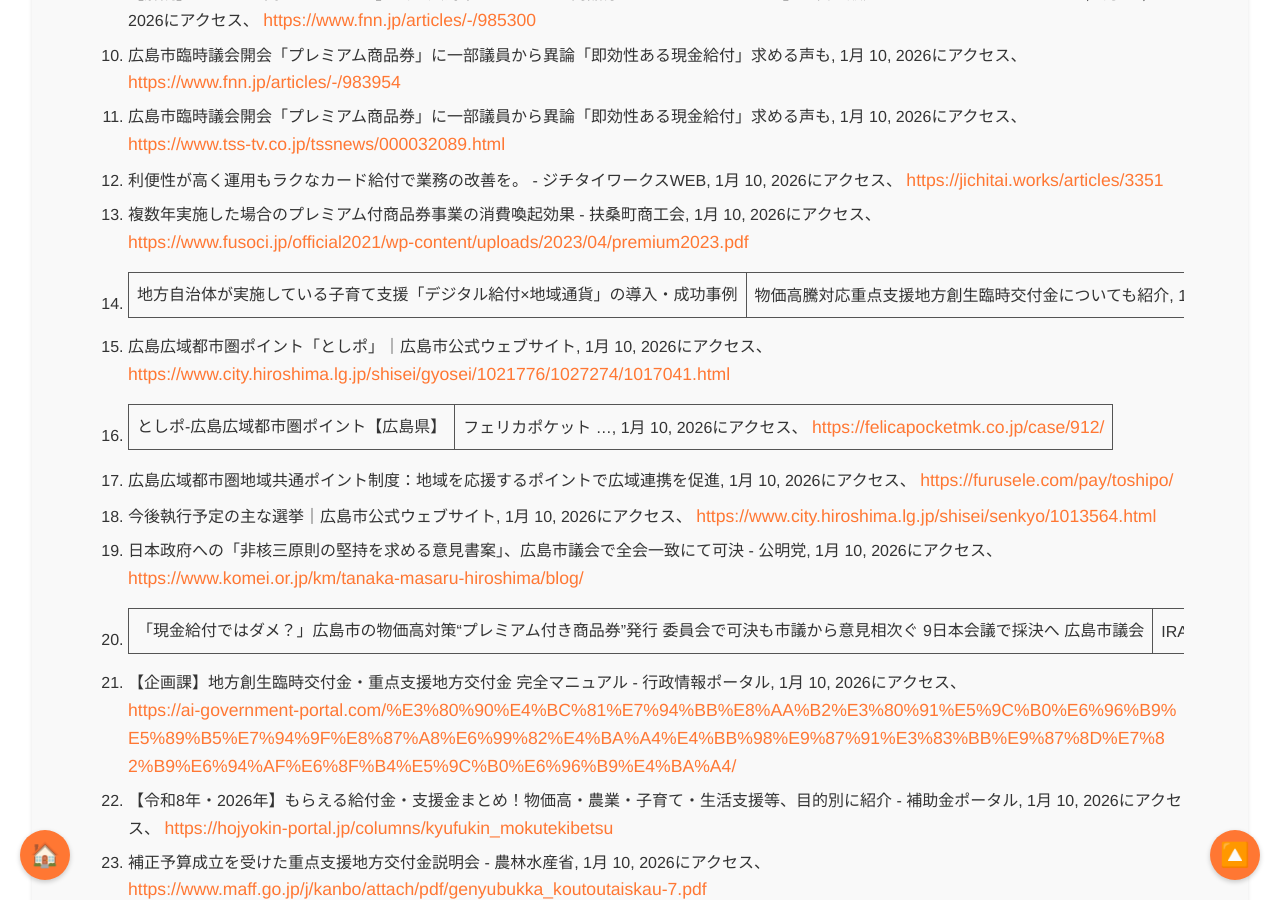
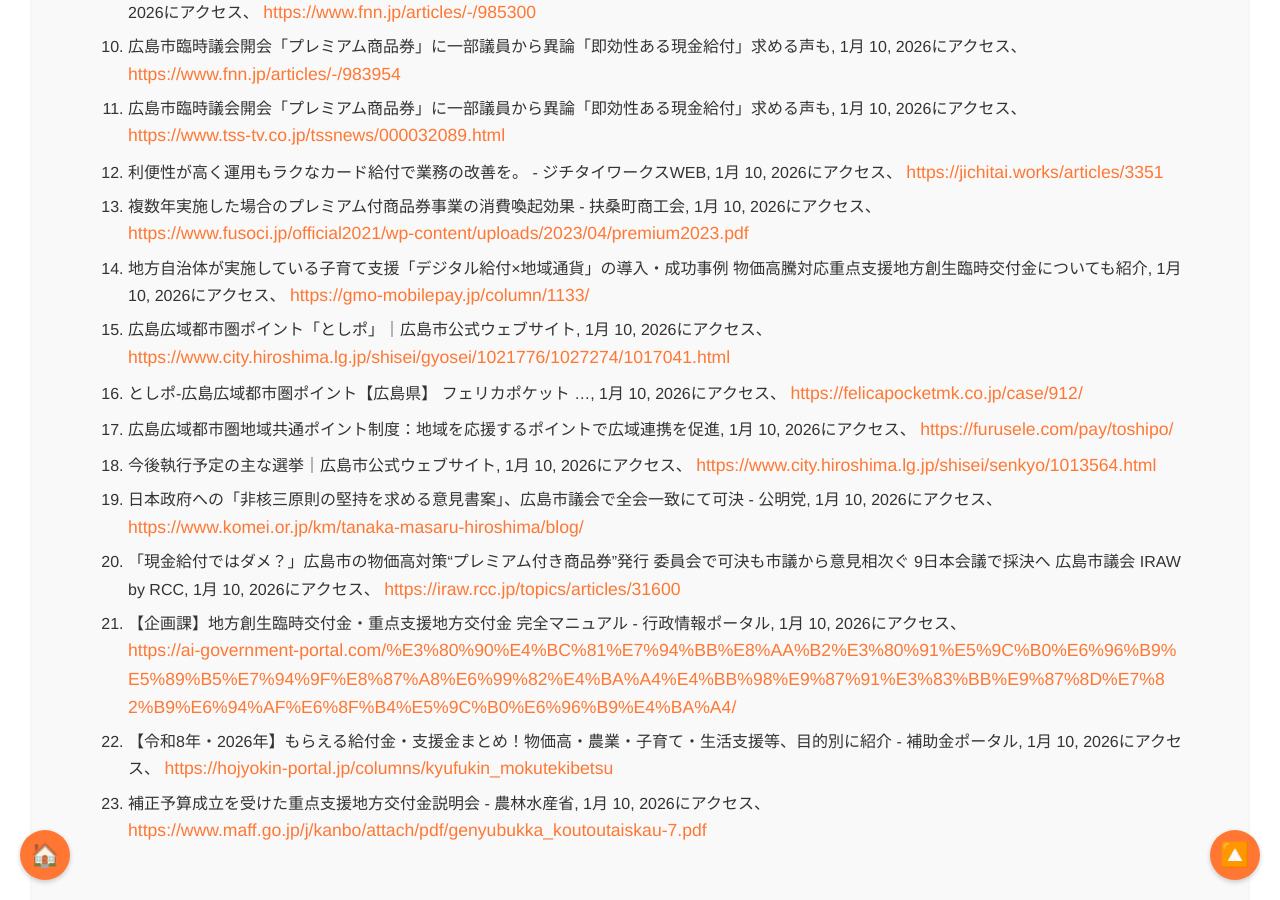
Before and after one commit to aegisfleet/share-deepresearch, a Jekyll site: the page built from _topics/hiroshima-city-premium-gift-certificates/index.md, in a window 1280 px wide and 900 px high, scrolled down 9973 px. Built offline with Jekyll 4.4.1, drawn with Linux system fonts in a browser that asks for light colours; nearby versions of some CDN libraries; some of the changed text lies outside the part shown.

Commit message:
Auto update files

```diff
--- a/_topics/hiroshima-city-premium-gift-certificates/index.md
+++ b/_topics/hiroshima-city-premium-gift-certificates/index.md
@@ -190,7 +190,7 @@ title: 広島市2026年プレミアム付き商品券発行事業に関する包
 #### **引用文献**
 
 1. 『プレミアム付き商品券』広島市議会が可決 最大１万円の自己負担で１万５千円分の商品券, 1月 10, 2026にアクセス、 [https://www.fnn.jp/articles/-/985238](https://www.fnn.jp/articles/-/985238)
-2. 「プレミアム付き商品券」予算案を可決 広島市議会臨時会閉会 | ニュース・報道, 1月 10, 2026にアクセス、 [https://www.home-tv.co.jp/news/content/?news\_id=20260109331613](https://www.home-tv.co.jp/news/content/?news_id=20260109331613)
+2. 「プレミアム付き商品券」予算案を可決 広島市議会臨時会閉会 ニュース・報道, 1月 10, 2026にアクセス、 [https://www.home-tv.co.jp/news/content/?news\_id=20260109331613](https://www.home-tv.co.jp/news/content/?news_id=20260109331613)
 3. プレミアム付き商品券発行へ 広島市 補正予算案を発表, 1月 10, 2026にアクセス、 [https://www.home-tv.co.jp/news/content/?news\_id=20251226330744](https://www.home-tv.co.jp/news/content/?news_id=20251226330744)
 4. 2026年第1回1月臨時会 議案討論 大西オサム \- 日本共産党 広島市会議員団, 1月 10, 2026にアクセス、 [https://www.jcp-hiro-shigi.jp/parliament/7207](https://www.jcp-hiro-shigi.jp/parliament/7207)
 5. 広島市がプレミアム付き商品券などを盛り込んだ補正予算案を提出 \- ライブドアニュース, 1月 10, 2026にアクセス、 [https://news.livedoor.com/article/detail/30332842/](https://news.livedoor.com/article/detail/30332842/)
@@ -202,13 +202,13 @@ title: 広島市2026年プレミアム付き商品券発行事業に関する包
 11. 広島市臨時議会開会「プレミアム商品券」に一部議員から異論「即効性ある現金給付」求める声も, 1月 10, 2026にアクセス、 [https://www.tss-tv.co.jp/tssnews/000032089.html](https://www.tss-tv.co.jp/tssnews/000032089.html)
 12. 利便性が高く運用もラクなカード給付で業務の改善を。 \- ジチタイワークスWEB, 1月 10, 2026にアクセス、 [https://jichitai.works/articles/3351](https://jichitai.works/articles/3351)
 13. 複数年実施した場合のプレミアム付商品券事業の消費喚起効果 \- 扶桑町商工会, 1月 10, 2026にアクセス、 [https://www.fusoci.jp/official2021/wp-content/uploads/2023/04/premium2023.pdf](https://www.fusoci.jp/official2021/wp-content/uploads/2023/04/premium2023.pdf)
-14. 地方自治体が実施している子育て支援「デジタル給付×地域通貨」の導入・成功事例 | 物価高騰対応重点支援地方創生臨時交付金についても紹介, 1月 10, 2026にアクセス、 [https://gmo-mobilepay.jp/column/1133/](https://gmo-mobilepay.jp/column/1133/)
+14. 地方自治体が実施している子育て支援「デジタル給付×地域通貨」の導入・成功事例 物価高騰対応重点支援地方創生臨時交付金についても紹介, 1月 10, 2026にアクセス、 [https://gmo-mobilepay.jp/column/1133/](https://gmo-mobilepay.jp/column/1133/)
 15. 広島広域都市圏ポイント「としポ」｜広島市公式ウェブサイト, 1月 10, 2026にアクセス、 [https://www.city.hiroshima.lg.jp/shisei/gyosei/1021776/1027274/1017041.html](https://www.city.hiroshima.lg.jp/shisei/gyosei/1021776/1027274/1017041.html)
-16. としポ-広島広域都市圏ポイント【広島県】 | フェリカポケット ..., 1月 10, 2026にアクセス、 [https://felicapocketmk.co.jp/case/912/](https://felicapocketmk.co.jp/case/912/)
+16. としポ-広島広域都市圏ポイント【広島県】 フェリカポケット ..., 1月 10, 2026にアクセス、 [https://felicapocketmk.co.jp/case/912/](https://felicapocketmk.co.jp/case/912/)
 17. 広島広域都市圏地域共通ポイント制度：地域を応援するポイントで広域連携を促進, 1月 10, 2026にアクセス、 [https://furusele.com/pay/toshipo/](https://furusele.com/pay/toshipo/)
 18. 今後執行予定の主な選挙｜広島市公式ウェブサイト, 1月 10, 2026にアクセス、 [https://www.city.hiroshima.lg.jp/shisei/senkyo/1013564.html](https://www.city.hiroshima.lg.jp/shisei/senkyo/1013564.html)
 19. 日本政府への「非核三原則の堅持を求める意見書案」、広島市議会で全会一致にて可決 \- 公明党, 1月 10, 2026にアクセス、 [https://www.komei.or.jp/km/tanaka-masaru-hiroshima/blog/](https://www.komei.or.jp/km/tanaka-masaru-hiroshima/blog/)
-20. 「現金給付ではダメ？」広島市の物価高対策“プレミアム付き商品券”発行 委員会で可決も市議から意見相次ぐ 9日本会議で採決へ 広島市議会 | IRAW by RCC, 1月 10, 2026にアクセス、 [https://iraw.rcc.jp/topics/articles/31600](https://iraw.rcc.jp/topics/articles/31600)
+20. 「現金給付ではダメ？」広島市の物価高対策“プレミアム付き商品券”発行 委員会で可決も市議から意見相次ぐ 9日本会議で採決へ 広島市議会 IRAW by RCC, 1月 10, 2026にアクセス、 [https://iraw.rcc.jp/topics/articles/31600](https://iraw.rcc.jp/topics/articles/31600)
 21. 【企画課】地方創生臨時交付金・重点支援地方交付金 完全マニュアル \- 行政情報ポータル, 1月 10, 2026にアクセス、 [https://ai-government-portal.com/%E3%80%90%E4%BC%81%E7%94%BB%E8%AA%B2%E3%80%91%E5%9C%B0%E6%96%B9%E5%89%B5%E7%94%9F%E8%87%A8%E6%99%82%E4%BA%A4%E4%BB%98%E9%87%91%E3%83%BB%E9%87%8D%E7%82%B9%E6%94%AF%E6%8F%B4%E5%9C%B0%E6%96%B9%E4%BA%A4/](https://ai-government-portal.com/%E3%80%90%E4%BC%81%E7%94%BB%E8%AA%B2%E3%80%91%E5%9C%B0%E6%96%B9%E5%89%B5%E7%94%9F%E8%87%A8%E6%99%82%E4%BA%A4%E4%BB%98%E9%87%91%E3%83%BB%E9%87%8D%E7%82%B9%E6%94%AF%E6%8F%B4%E5%9C%B0%E6%96%B9%E4%BA%A4/)
 22. 【令和8年・2026年】もらえる給付金・支援金まとめ！物価高・農業・子育て・生活支援等、目的別に紹介 \- 補助金ポータル, 1月 10, 2026にアクセス、 [https://hojyokin-portal.jp/columns/kyufukin\_mokutekibetsu](https://hojyokin-portal.jp/columns/kyufukin_mokutekibetsu)
 23. 補正予算成立を受けた重点支援地方交付金説明会 \- 農林水産省, 1月 10, 2026にアクセス、 [https://www.maff.go.jp/j/kanbo/attach/pdf/genyubukka\_koutoutaiskau-7.pdf](https://www.maff.go.jp/j/kanbo/attach/pdf/genyubukka_koutoutaiskau-7.pdf)
```
